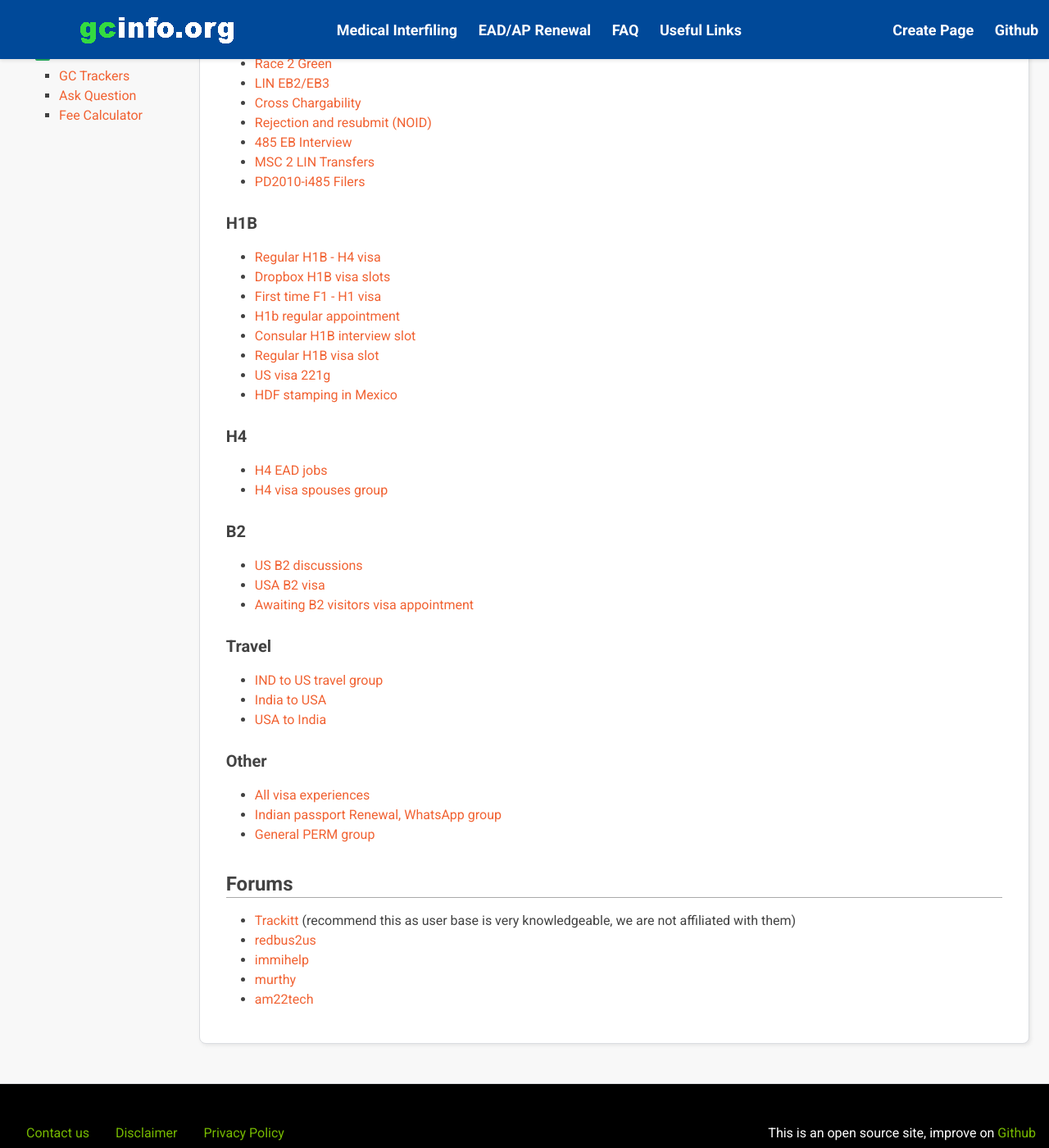
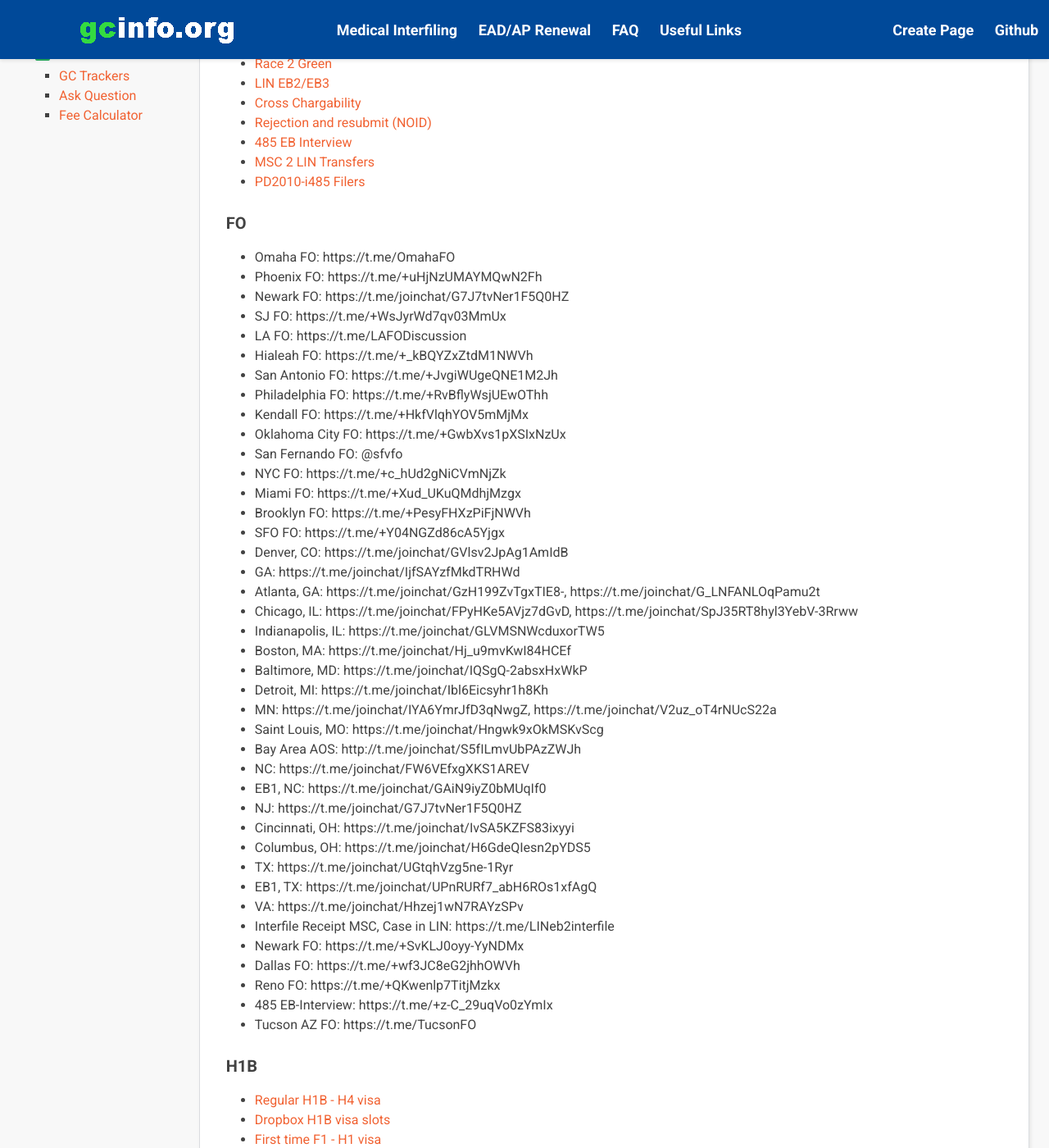
Before and after one commit to gcinfo-org/gcinfo.org, a Jekyll site: the page built from kb/useful-links/need-help.md, in a window 1280 px wide and 1400 px high, scrolled down 559 px. Shown: the whole window at 82% size. Built offline with Jekyll 4.4.1, drawn with Linux system fonts in a browser that asks for light colours; Markdown is read by kramdown in place of the engine named in the settings.

Commit message:
Added Tucson Field Office Link
Added Tucson Field Office Link

```diff
--- a/kb/useful-links/need-help.md
+++ b/kb/useful-links/need-help.md
@@ -26,6 +26,48 @@ You can join below Telegram groups or forums if you need any more help.
 - [485 EB Interview]( https://t.me/joinchat/Bm1M73rDbVY0Y2Qx)
 - [MSC 2 LIN Transfers]( https://t.me/ms2ln)
 - [PD2010-i485 Filers]( https://t.me/twenty10_2010_I485_Filers)
+
+### FO
+- Omaha FO: https://t.me/OmahaFO
+- Phoenix FO: https://t.me/+uHjNzUMAYMQwN2Fh
+- Newark FO: https://t.me/joinchat/G7J7tvNer1F5Q0HZ
+- SJ FO: https://t.me/+WsJyrWd7qv03MmUx
+- LA FO: https://t.me/LAFODiscussion
+- Hialeah FO: https://t.me/+_kBQYZxZtdM1NWVh
+- San Antonio FO: https://t.me/+JvgiWUgeQNE1M2Jh
+- Philadelphia FO: https://t.me/+RvBflyWsjUEwOThh
+- Kendall FO: https://t.me/+HkfVlqhYOV5mMjMx
+- Oklahoma City FO: https://t.me/+GwbXvs1pXSIxNzUx
+- San Fernando FO: @sfvfo
+- NYC FO: https://t.me/+c_hUd2gNiCVmNjZk
+- Miami FO: https://t.me/+Xud_UKuQMdhjMzgx
+- Brooklyn FO: https://t.me/+PesyFHXzPiFjNWVh
+- SFO FO: https://t.me/+Y04NGZd86cA5Yjgx
+- Denver, CO: https://t.me/joinchat/GVlsv2JpAg1AmIdB
+- GA: https://t.me/joinchat/IjfSAYzfMkdTRHWd
+- Atlanta, GA: https://t.me/joinchat/GzH199ZvTgxTIE8-, https://t.me/joinchat/G_LNFANLOqPamu2t
+- Chicago, IL: https://t.me/joinchat/FPyHKe5AVjz7dGvD, https://t.me/joinchat/SpJ35RT8hyl3YebV-3Rrww
+- Indianapolis, IL: https://t.me/joinchat/GLVMSNWcduxorTW5
+- Boston, MA: https://t.me/joinchat/Hj_u9mvKwI84HCEf
+- Baltimore, MD: https://t.me/joinchat/IQSgQ-2absxHxWkP
+- Detroit, MI: https://t.me/joinchat/Ibl6Eicsyhr1h8Kh
+- MN: https://t.me/joinchat/IYA6YmrJfD3qNwgZ, https://t.me/joinchat/V2uz_oT4rNUcS22a
+- Saint Louis, MO: https://t.me/joinchat/Hngwk9xOkMSKvScg
+- Bay Area AOS: http://t.me/joinchat/S5fILmvUbPAzZWJh
+- NC: https://t.me/joinchat/FW6VEfxgXKS1AREV
+- EB1, NC: https://t.me/joinchat/GAiN9iyZ0bMUqIf0
+- NJ: https://t.me/joinchat/G7J7tvNer1F5Q0HZ
+- Cincinnati, OH: https://t.me/joinchat/IvSA5KZFS83ixyyi
+- Columbus, OH: https://t.me/joinchat/H6GdeQIesn2pYDS5
+- TX: https://t.me/joinchat/UGtqhVzg5ne-1Ryr
+- EB1, TX: https://t.me/joinchat/UPnRURf7_abH6ROs1xfAgQ
+- VA: https://t.me/joinchat/Hhzej1wN7RAYzSPv
+- Interfile Receipt MSC, Case in LIN: https://t.me/LINeb2interfile
+- Newark FO: https://t.me/+SvKLJ0oyy-YyNDMx
+- Dallas FO: https://t.me/+wf3JC8eG2jhhOWVh
+- Reno FO: https://t.me/+QKwenlp7TitjMzkx
+- 485 EB-Interview: https://t.me/+z-C_29uqVo0zYmIx
+- Tucson AZ FO: https://t.me/TucsonFO
 
 ### H1B
 - [Regular H1B - H4 visa](	https://t.me/Regular_H1B_H4_VisaSlotsChecking)
```
